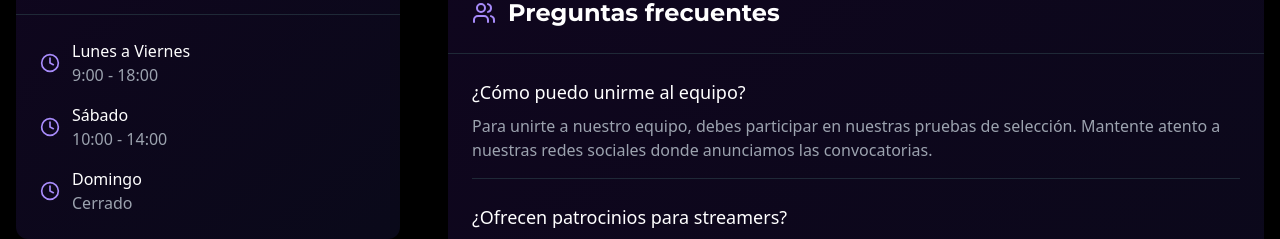
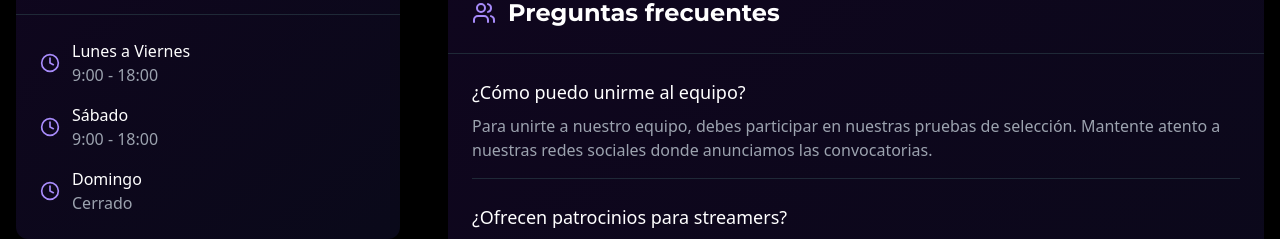
Before and after one commit to GastonArthur/MaycamWeb, a Next.js app: page /contacto in a window 1280 px wide. Shown: the part 1140-1379 px from the top of the page. Built offline with nearby package versions, Linux system fonts and the light colour scheme.

Commit message:
Tiempo corregido

```diff
--- a/app/contacto/page.tsx
+++ b/app/contacto/page.tsx
@@ -236,7 +236,7 @@ export default function ContactPage() {
                       <Clock className="h-5 w-5 text-violet-400 mr-3" />
                       <div>
                         <p className="text-white">Sábado</p>
-                        <p className="text-gray-400">10:00 - 14:00</p>
+                        <p className="text-gray-400">9:00 - 18:00</p>
                       </div>
                     </div>
                     <div className="flex items-center">
```
